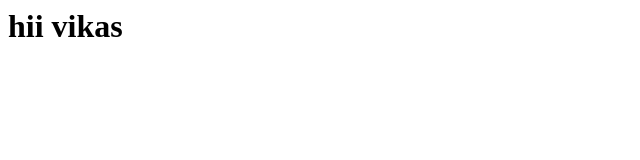
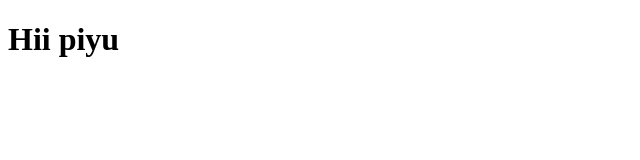
Before and after one commit to assistantsiri455/DEMO, a plain HTML site: page Index.html in a window 1280 px wide. Shown: the whole page, without its empty margins (0-640 px from the left). Drawn offline with Linux system fonts and the light colour scheme.

Commit message:
new change

```diff
--- a/Index.html
+++ b/Index.html
@@ -1 +1,11 @@
-<h1>hii vikas</h1>
+<!DOCTYPE html>
+<html lang="en">
+<head>
+    <meta charset="UTF-8">
+    <meta name="viewport" content="width=device-width, initial-scale=1.0">
+    <title>Document</title>
+</head>
+<body>
+    <h1>Hii piyu</h1>
+</body>
+</html>
```
